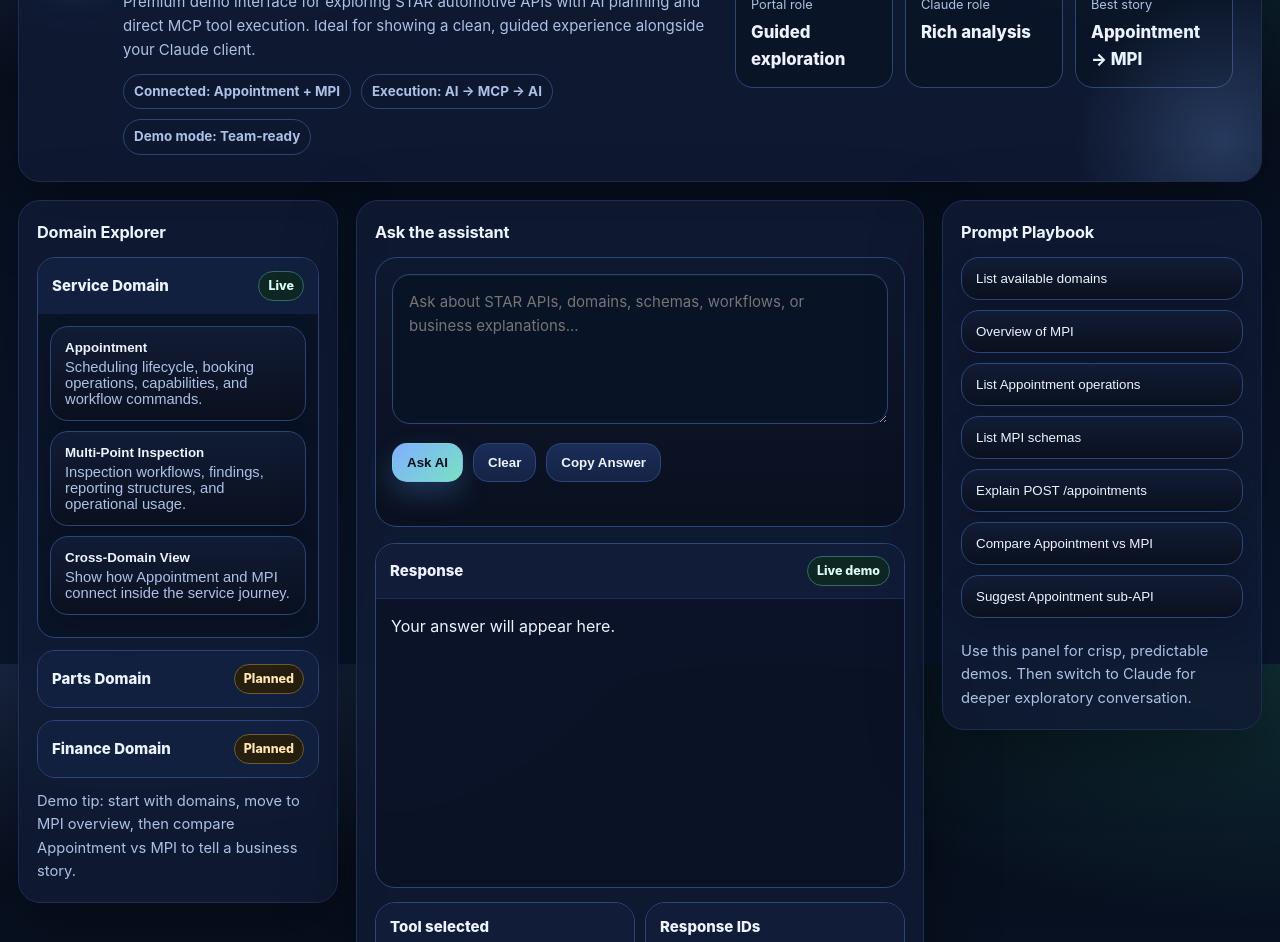
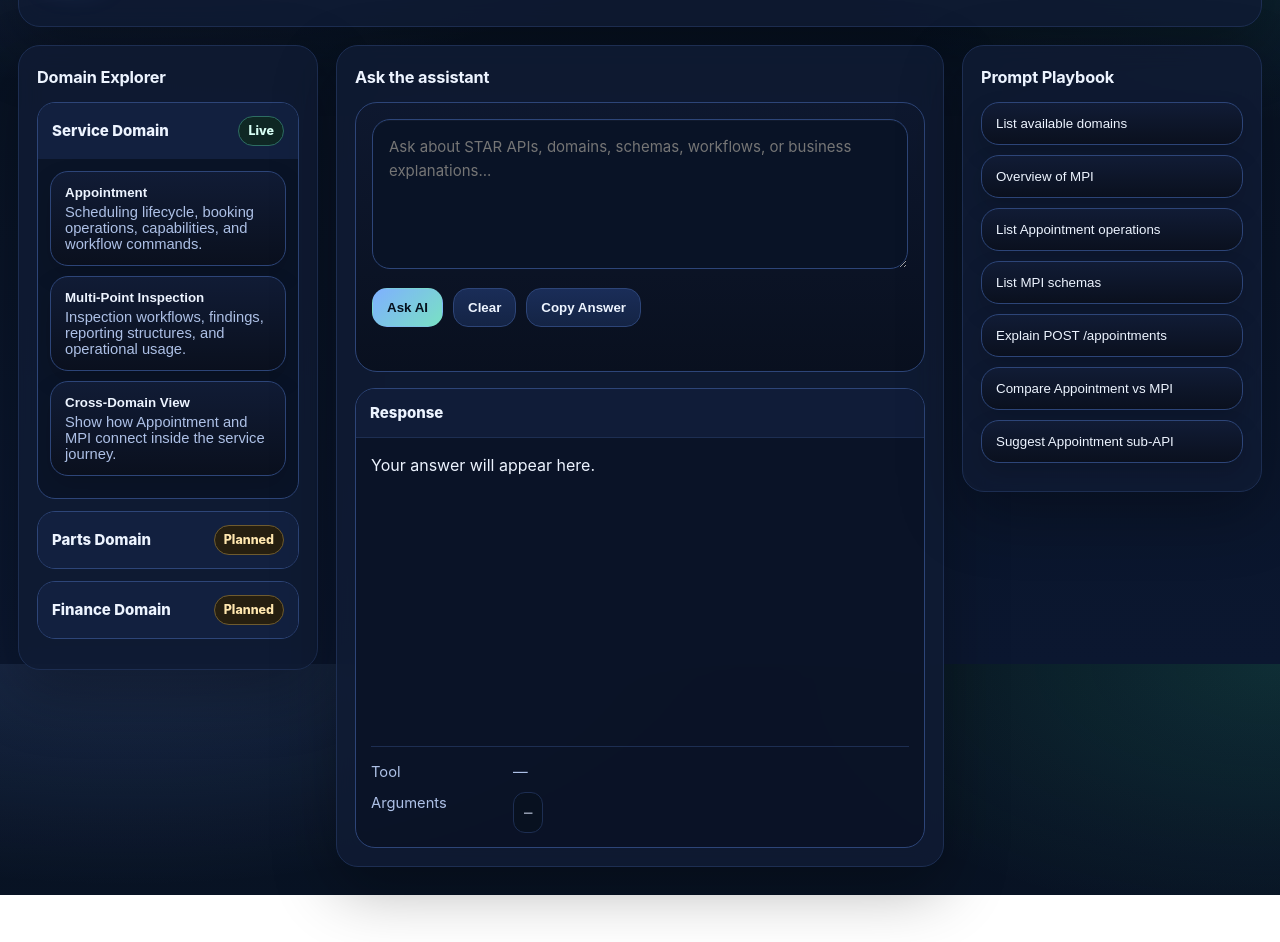
Before and after one commit to starstandard/star-api-intellegence-portal, a website: page public/index.html in a window 1280 px wide. Shown: the part 136-1078 px from the top of the page. After the commit the page ends 1031 px from the top, so only its background shows below. Drawn offline with Linux system fonts and the light colour scheme.

Commit message:
updated index.html

```diff
--- a/public/index.html
+++ b/public/index.html
@@ -3,13 +3,12 @@
 <head>
   <meta charset="utf-8" />
   <meta name="viewport" content="width=device-width,initial-scale=1" />
-  <title>STAR Automotive API Intelligence Portal</title>
+  <title>STAR Automotive Domain Model Intelligence Platform</title>
   <style>
     :root{
-      --bg:#060d19;
+      --bg:#07111f;
       --bg2:#0b1730;
-      --panel:rgba(16,27,52,.84);
-      --panel-strong:rgba(13,22,43,.94);
+      --panel:rgba(16,27,52,.86);
       --line:#2d4578;
       --line-soft:#1d2e52;
       --text:#edf4ff;
@@ -19,9 +18,10 @@
       --ok:#79e1c4;
       --danger:#ff9c9c;
       --chip:#16264a;
-      --shadow:0 24px 70px rgba(0,0,0,.34);
+      --shadow:0 22px 64px rgba(0,0,0,.30);
       --radius:22px;
     }
+
     *{box-sizing:border-box}
     html,body{height:100%}
     body{
@@ -29,11 +29,12 @@
       color:var(--text);
       font:15px/1.6 Inter, ui-sans-serif, system-ui, -apple-system, BlinkMacSystemFont, "Segoe UI", sans-serif;
       background:
-        radial-gradient(1100px 520px at 10% -10%, rgba(110,151,255,.28), transparent 58%),
-        radial-gradient(900px 460px at 100% 0%, rgba(62,220,186,.16), transparent 56%),
+        radial-gradient(1100px 520px at 10% -10%, rgba(110,151,255,.24), transparent 58%),
+        radial-gradient(900px 460px at 100% 0%, rgba(62,220,186,.14), transparent 56%),
         linear-gradient(180deg, var(--bg), var(--bg2));
     }
-    .shell{max-width:1440px;margin:0 auto;padding:22px 18px 28px}
+
+    .shell{max-width:1380px;margin:0 auto;padding:22px 18px 28px}
     .glass{
       background:var(--panel);
       border:1px solid var(--line-soft);
@@ -41,47 +42,65 @@
       box-shadow:var(--shadow);
       backdrop-filter:blur(12px);
     }
+
     .hero{
-      display:grid;
-      grid-template-columns:1.2fr .9fr;
-      gap:24px;
-      padding:26px 28px;
-      align-items:center;
-      overflow:hidden;
-      position:relative;
+      display:flex;
+      gap:18px;
+      align-items:flex-start;
+      padding:24px 28px;
+      margin-bottom:18px;
     }
-    .hero:before{
-      content:"";
-      position:absolute;
-      inset:auto -120px -120px auto;
-      width:320px;height:320px;border-radius:50%;
-      background:radial-gradient(circle, rgba(127,176,255,.22), transparent 65%);
-      pointer-events:none;
-    }
-    .brand{display:flex;gap:18px;align-items:flex-start}
+
     .logo{
-      width:58px;height:58px;border-radius:18px;display:grid;place-items:center;
-      font-weight:900;font-size:28px;letter-spacing:-.03em;
+      width:56px;height:56px;border-radius:18px;
+      display:grid;place-items:center;
+      font-weight:900;font-size:27px;
       color:#04101e;
       background:linear-gradient(135deg,var(--accent),var(--accent2));
       box-shadow:0 14px 34px rgba(92,153,255,.28);
       flex:0 0 auto;
     }
-    h1{margin:0 0 8px;font-size:2.05rem;line-height:1.05;letter-spacing:-.04em}
-    .lede{color:var(--muted);max-width:760px}
-    .hero-stats{display:grid;grid-template-columns:repeat(3,1fr);gap:12px}
-    .stat{background:rgba(8,16,32,.5);border:1px solid var(--line);border-radius:18px;padding:14px 15px}
-    .stat .label{font-size:.8rem;color:var(--muted);margin-bottom:4px}
-    .stat .value{font-size:1.05rem;font-weight:800}
-    .layout{display:grid;grid-template-columns:320px 1fr 320px;gap:18px;margin-top:18px;align-items:start}
+
+    h1{
+      margin:0 0 8px;
+      font-size:2rem;
+      line-height:1.08;
+      letter-spacing:-.04em;
+    }
+
+    .lede{color:var(--muted);max-width:840px}
+
+    .layout{
+      display:grid;
+      grid-template-columns:300px 1fr 300px;
+      gap:18px;
+      align-items:start;
+    }
+
     .panel{padding:18px}
     h2{margin:0 0 12px;font-size:1.02rem;letter-spacing:-.01em}
-    details{border:1px solid var(--line);border-radius:18px;overflow:hidden;background:rgba(9,16,31,.5);margin-bottom:12px}
+
+    details{
+      border:1px solid var(--line);
+      border-radius:18px;
+      overflow:hidden;
+      background:rgba(9,16,31,.5);
+      margin-bottom:12px;
+    }
+
     summary{
-      list-style:none;cursor:pointer;padding:13px 14px;background:rgba(21,36,71,.8);
-      display:flex;align-items:center;justify-content:space-between;gap:12px;font-weight:800
+      list-style:none;
+      cursor:pointer;
+      padding:13px 14px;
+      background:rgba(21,36,71,.8);
+      display:flex;
+      align-items:center;
+      justify-content:space-between;
+      gap:12px;
+      font-weight:800;
     }
     summary::-webkit-details-marker{display:none}
+
     .group-body{padding:12px}
     .badge{
       display:inline-flex;align-items:center;border-radius:999px;padding:4px 9px;
@@ -89,88 +108,142 @@
     }
     .badge.live{border-color:#2d6d63;background:#0f2724;color:#d8fff5}
     .badge.plan{border-color:#6f5b2e;background:#261f10;color:#ffe7af}
+
     .domain-card,.prompt-card{
-      width:100%;border:1px solid var(--line);border-radius:18px;
+      width:100%;
+      border:1px solid var(--line);
+      border-radius:18px;
       background:linear-gradient(180deg, rgba(17,28,54,.96), rgba(10,16,30,.98));
-      color:var(--text);text-align:left;cursor:pointer;padding:13px 14px;margin:0 0 10px;
-      transition:transform .16s ease,border-color .16s ease,box-shadow .16s ease;
-      box-shadow:0 10px 24px rgba(0,0,0,.16)
+      color:var(--text);
+      text-align:left;
+      cursor:pointer;
+      padding:13px 14px;
+      margin:0 0 10px;
+      transition:transform .16s ease,border-color .16s ease;
+      box-shadow:0 10px 24px rgba(0,0,0,.14);
     }
-    .domain-card:hover,.prompt-card:hover,.btn:hover{transform:translateY(-1px);border-color:#5074ba}
+
+    .domain-card:hover,.prompt-card:hover,.btn:hover{
+      transform:translateY(-1px);
+      border-color:#5074ba;
+    }
+
     .domain-title{font-weight:800;margin-bottom:4px}
     .domain-meta,.tiny,.footer-note{color:var(--muted);font-size:.92rem}
+
     .composer{
-      border:1px solid var(--line);border-radius:22px;padding:16px;
-      background:linear-gradient(180deg, rgba(14,24,47,.96), rgba(9,16,31,.98))
+      border:1px solid var(--line);
+      border-radius:22px;
+      padding:16px;
+      background:linear-gradient(180deg, rgba(14,24,47,.96), rgba(9,16,31,.98));
     }
+
     textarea{
-      width:100%;min-height:150px;resize:vertical;border-radius:18px;border:1px solid var(--line);
-      background:#091326;color:var(--text);padding:15px 16px;font:inherit;outline:none;
-      box-shadow: inset 0 1px 0 rgba(255,255,255,.03)
+      width:100%;
+      min-height:150px;
+      resize:vertical;
+      border-radius:18px;
+      border:1px solid var(--line);
+      background:#091326;
+      color:var(--text);
+      padding:15px 16px;
+      font:inherit;
+      outline:none;
+      box-shadow: inset 0 1px 0 rgba(255,255,255,.03);
     }
-    textarea:focus{border-color:#5e86d8;box-shadow:0 0 0 3px rgba(93,133,214,.16)}
+
+    textarea:focus{
+      border-color:#5e86d8;
+      box-shadow:0 0 0 3px rgba(93,133,214,.16);
+    }
+
     .toolbar{display:flex;gap:10px;flex-wrap:wrap;margin-top:12px}
     .btn{
-      border:1px solid var(--line);border-radius:15px;padding:11px 14px;color:var(--text);
-      background:linear-gradient(180deg,#1a2d58,#142445);font-weight:800;cursor:pointer
+      border:1px solid var(--line);
+      border-radius:15px;
+      padding:11px 14px;
+      color:var(--text);
+      background:linear-gradient(180deg,#1a2d58,#142445);
+      font-weight:800;
+      cursor:pointer;
     }
     .btn.primary{
       background:linear-gradient(135deg,var(--accent),var(--accent2));
-      color:#06111f;border-color:transparent;box-shadow:0 12px 28px rgba(90,167,255,.24)
+      color:#06111f;
+      border-color:transparent;
     }
+
     .status{min-height:1.2em;margin-top:10px;color:var(--ok);font-weight:700}
     .status.error{color:var(--danger)}
+
     .results{display:grid;gap:14px;margin-top:16px}
-    .card{background:rgba(9,17,34,.68);border:1px solid var(--line);border-radius:20px;overflow:hidden}
+    .card{
+      background:rgba(9,17,34,.68);
+      border:1px solid var(--line);
+      border-radius:20px;
+      overflow:hidden;
+    }
+
     .card-hd{
-      display:flex;justify-content:space-between;align-items:center;gap:12px;padding:12px 14px;
-      border-bottom:1px solid var(--line-soft);background:rgba(18,32,62,.74)
+      display:flex;
+      justify-content:space-between;
+      align-items:center;
+      gap:12px;
+      padding:12px 14px;
+      border-bottom:1px solid var(--line-soft);
+      background:rgba(18,32,62,.74);
     }
+
     .card-title{font-weight:800}
     .card-bd{padding:14px 15px}
-    .answer{min-height:260px;white-space:pre-wrap;line-height:1.72;font-size:1rem}
-    .grid-mini{display:grid;grid-template-columns:1fr 1fr;gap:10px}
-    .kv{display:grid;grid-template-columns:120px 1fr;gap:8px 12px;font-size:.93rem;color:var(--muted)}
+    .answer{
+      min-height:280px;
+      white-space:pre-wrap;
+      line-height:1.72;
+      font-size:1rem;
+    }
+
+    .meta{
+      margin-top:14px;
+      padding-top:14px;
+      border-top:1px solid var(--line-soft);
+      display:grid;
+      grid-template-columns:130px 1fr;
+      gap:8px 12px;
+      font-size:.92rem;
+      color:var(--muted);
+    }
+
     .code-pill{
-      display:inline-block;max-width:100%;overflow-wrap:anywhere;border:1px solid var(--line-soft);
-      background:#081120;color:#dfe9ff;border-radius:12px;padding:8px 10px;
-      font-family:ui-monospace,SFMono-Regular,Menlo,Consolas,monospace;font-size:.88rem
+      display:inline-block;
+      max-width:100%;
+      overflow-wrap:anywhere;
+      border:1px solid var(--line-soft);
+      background:#081120;
+      color:#dfe9ff;
+      border-radius:12px;
+      padding:8px 10px;
+      font-family:ui-monospace,SFMono-Regular,Menlo,Consolas,monospace;
+      font-size:.88rem;
     }
+
     .footer-note{margin-top:12px}
-    .subtle-row{display:flex;gap:10px;flex-wrap:wrap;margin-top:12px}
-    .mini-chip{
-      border-radius:999px;padding:6px 10px;border:1px solid var(--line);
-      background:rgba(14,24,47,.7);color:var(--muted);font-size:.84rem;font-weight:700
-    }
+
     @media (max-width:1180px){
-      .hero{grid-template-columns:1fr}
       .layout{grid-template-columns:1fr}
+      .hero{padding:22px}
     }
   </style>
 </head>
 <body>
   <div class="shell">
     <section class="glass hero">
-      <div class="brand">
-        <div class="logo">★</div>
-        <div>
-          <h1>STAR Automotive API Intelligence Portal</h1>
-          <div class="lede">
-            Premium demo interface for exploring STAR automotive APIs with AI planning and direct MCP tool execution.
-            Ideal for showing a clean, guided experience alongside your Claude client.
-          </div>
-          <div class="subtle-row">
-            <span class="mini-chip">Connected: Appointment + MPI</span>
-            <span class="mini-chip">Execution: AI → MCP → AI</span>
-            <span class="mini-chip">Demo mode: Team-ready</span>
-          </div>
+      <div class="logo">★</div>
+      <div>
+        <h1>STAR Automotive Domain Model Intelligence Platform</h1>
+        <div class="lede">
+          Explore STAR automotive domains, APIs, and schemas through a clean, guided interface powered by AI planning and direct MCP tool execution.
         </div>
-      </div>
-
-      <div class="hero-stats">
-        <div class="stat"><div class="label">Portal role</div><div class="value">Guided exploration</div></div>
-        <div class="stat"><div class="label">Claude role</div><div class="value">Rich analysis</div></div>
-        <div class="stat"><div class="label">Best story</div><div class="value">Appointment → MPI</div></div>
       </div>
     </section>
 
@@ -207,10 +280,6 @@
           <summary><span>Finance Domain</span><span class="badge plan">Planned</span></summary>
           <div class="group-body"><div class="tiny">Prepare for Invoice, Tax, Payment, and related finance API domains.</div></div>
         </details>
-
-        <div class="footer-note">
-          Demo tip: start with domains, move to MPI overview, then compare Appointment vs MPI to tell a business story.
-        </div>
       </aside>
 
       <main class="glass panel">
@@ -230,31 +299,13 @@
           <section class="card">
             <div class="card-hd">
               <div class="card-title">Response</div>
-              <span class="badge live">Live demo</span>
             </div>
             <div class="card-bd">
               <div class="answer" id="answer">Your answer will appear here.</div>
-            </div>
-          </section>
 
-          <section class="grid-mini">
-            <div class="card">
-              <div class="card-hd"><div class="card-title">Tool selected</div></div>
-              <div class="card-bd">
-                <div class="kv">
-                  <div>Tool</div><div id="toolName">—</div>
-                  <div>Arguments</div><div id="toolArgs"><span class="code-pill">—</span></div>
-                </div>
-              </div>
-            </div>
-
-            <div class="card">
-              <div class="card-hd"><div class="card-title">Response IDs</div></div>
-              <div class="card-bd">
-                <div class="kv">
-                  <div>Planner</div><div id="plannerId"><span class="code-pill">—</span></div>
-                  <div>Answer</div><div id="answerId"><span class="code-pill">—</span></div>
-                </div>
+              <div class="meta">
+                <div>Tool</div><div id="toolName">—</div>
+                <div>Arguments</div><div id="toolArgs"><span class="code-pill">—</span></div>
               </div>
             </div>
           </section>
@@ -271,10 +322,6 @@
         <button class="prompt-card" data-prompt="Explain POST /appointments for business users.">Explain POST /appointments</button>
         <button class="prompt-card" data-prompt="Compare the appointment and multi-point-inspection domains at a high level.">Compare Appointment vs MPI</button>
         <button class="prompt-card" data-prompt="Suggest a customer-facing sub-API for the appointment domain.">Suggest Appointment sub-API</button>
-
-        <div class="footer-note">
-          Use this panel for crisp, predictable demos. Then switch to Claude for deeper exploratory conversation.
-        </div>
       </aside>
     </section>
   </div>
@@ -285,8 +332,6 @@
     const answerEl = document.getElementById('answer');
     const toolNameEl = document.getElementById('toolName');
     const toolArgsEl = document.getElementById('toolArgs');
-    const plannerIdEl = document.getElementById('plannerId');
-    const answerIdEl = document.getElementById('answerId');
 
     function setPrompt(text) {
       messageEl.value = text;
@@ -300,15 +345,11 @@
     function resetMeta() {
       toolNameEl.textContent = '—';
       toolArgsEl.innerHTML = wrapCode('—');
-      plannerIdEl.innerHTML = wrapCode('—');
-      answerIdEl.innerHTML = wrapCode('—');
     }
 
     function updateMeta(data) {
       toolNameEl.textContent = data.tool_name || '—';
       toolArgsEl.innerHTML = wrapCode(data.tool_arguments ? JSON.stringify(data.tool_arguments) : '—');
-      plannerIdEl.innerHTML = wrapCode(data.planner_response_id || '—');
-      answerIdEl.innerHTML = wrapCode(data.answer_response_id || '—');
     }
 
     async function send() {
```
